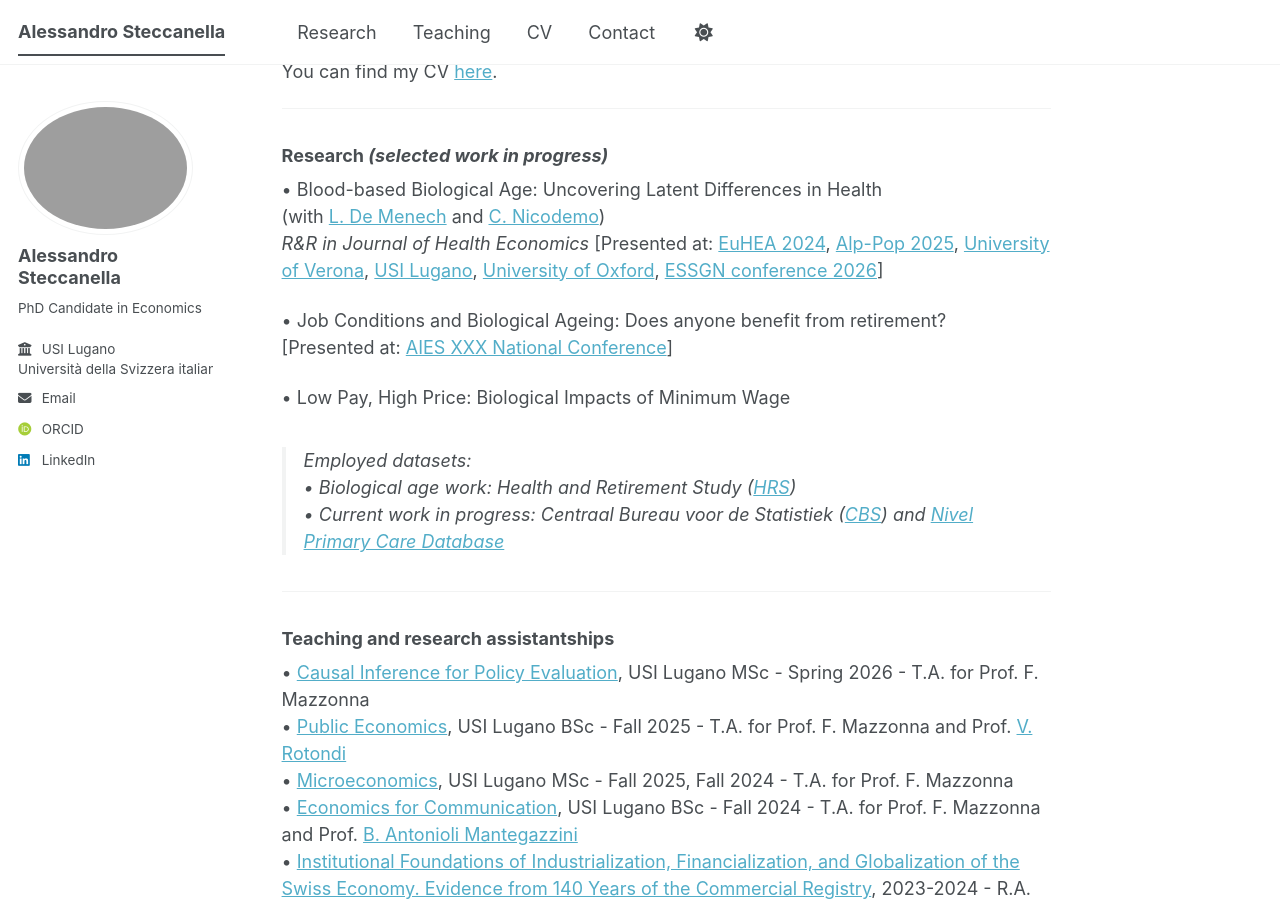
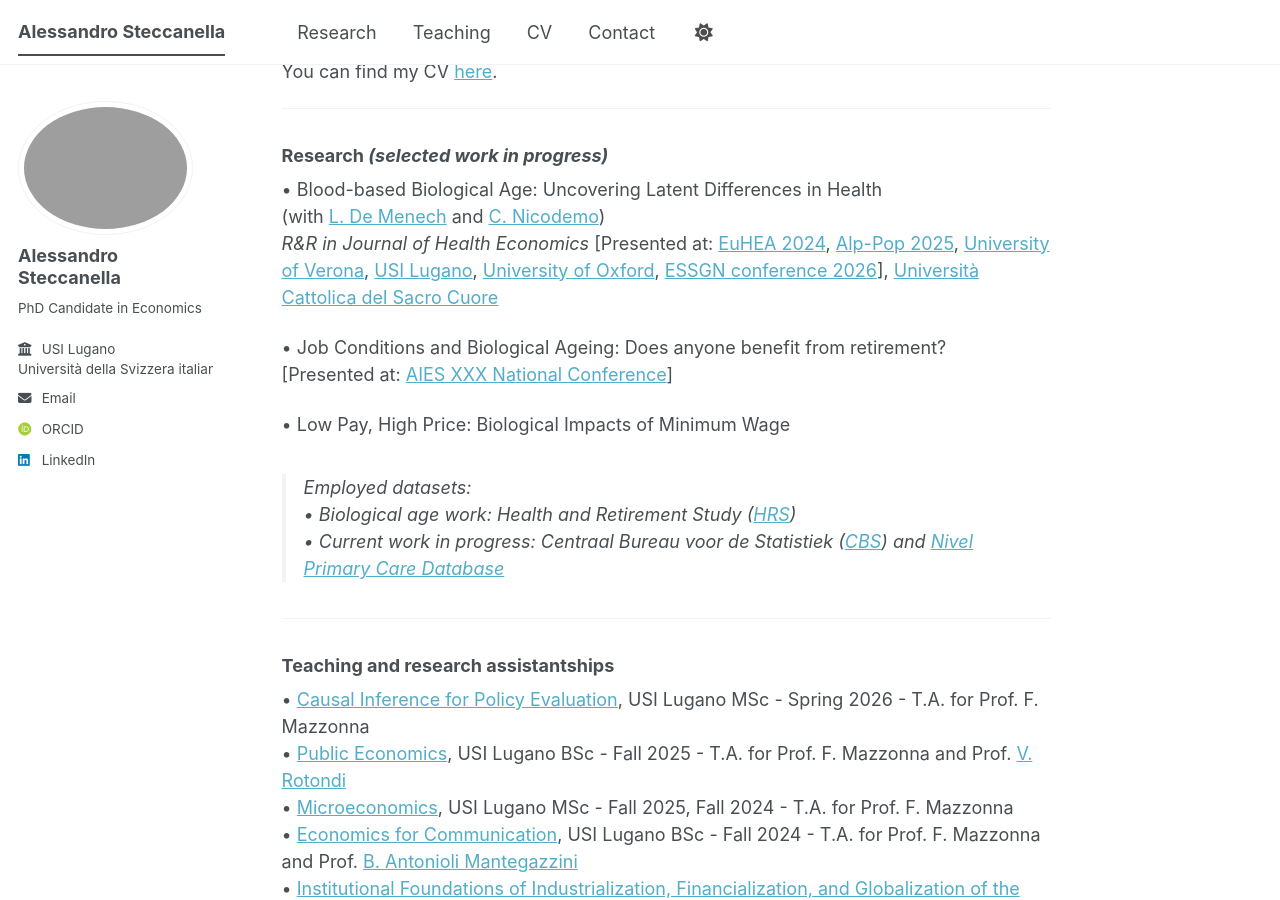
Before and after one commit to AlessandroSteccanella/alessandrosteccanella.github.io, a Jekyll site: the page built from _pages/about.md, in a window 1280 px wide and 900 px high, scrolled down 370 px. Built offline with Jekyll 4.4.1, drawn with Linux system fonts in a browser that asks for light colours; some web fonts are replaced; a script bundle is joined from its source files by our own code; library files that are not in the unit come from our copies.

Commit message:
Update about.md

```diff
--- a/_pages/about.md
+++ b/_pages/about.md
@@ -22,7 +22,7 @@
 
 • Blood-based Biological Age: Uncovering Latent Differences in Health<br>
 (with [L. De Menech](https://www.linkedin.com/in/lorenzo-de-menech-87a9011b8/) and [C. Nicodemo](https://www.catianicodemo.com/))<br>
-*R&R in Journal of Health Economics* [Presented at: [EuHEA 2024](https://euhea.eu/welcome_conference_2024.html), [Alp-Pop 2025](https://dondena.unibocconi.eu/news-events/alp-pop-2025), [University of Verona](https://www.dse.univr.it/?ent=ciclosem&idC=136&lang=en), [USI Lugano](https://idep.usi.ch/seminars), [University of Oxford](https://www.phc.ox.ac.uk/events), [ESSGN conference 2026](https://essgn.org/conference-2026/)]
+*R&R in Journal of Health Economics* [Presented at: [EuHEA 2024](https://euhea.eu/welcome_conference_2024.html), [Alp-Pop 2025](https://dondena.unibocconi.eu/news-events/alp-pop-2025), [University of Verona](https://www.dse.univr.it/?ent=ciclosem&idC=136&lang=en), [USI Lugano](https://idep.usi.ch/seminars), [University of Oxford](https://www.phc.ox.ac.uk/events), [ESSGN conference 2026](https://essgn.org/conference-2026/)], [Università Cattolica del Sacro Cuore](https://dipartimenti.unicatt.it/economia-finanza-notizie-2nd-workshop-on-health-human-capital-and-the-environment)
 
 • Job Conditions and Biological Ageing: Does anyone benefit from retirement?<br>
 [Presented at: [AIES XXX National Conference](https://www.aiesweb.it/past-annual-conferences/)]
```
